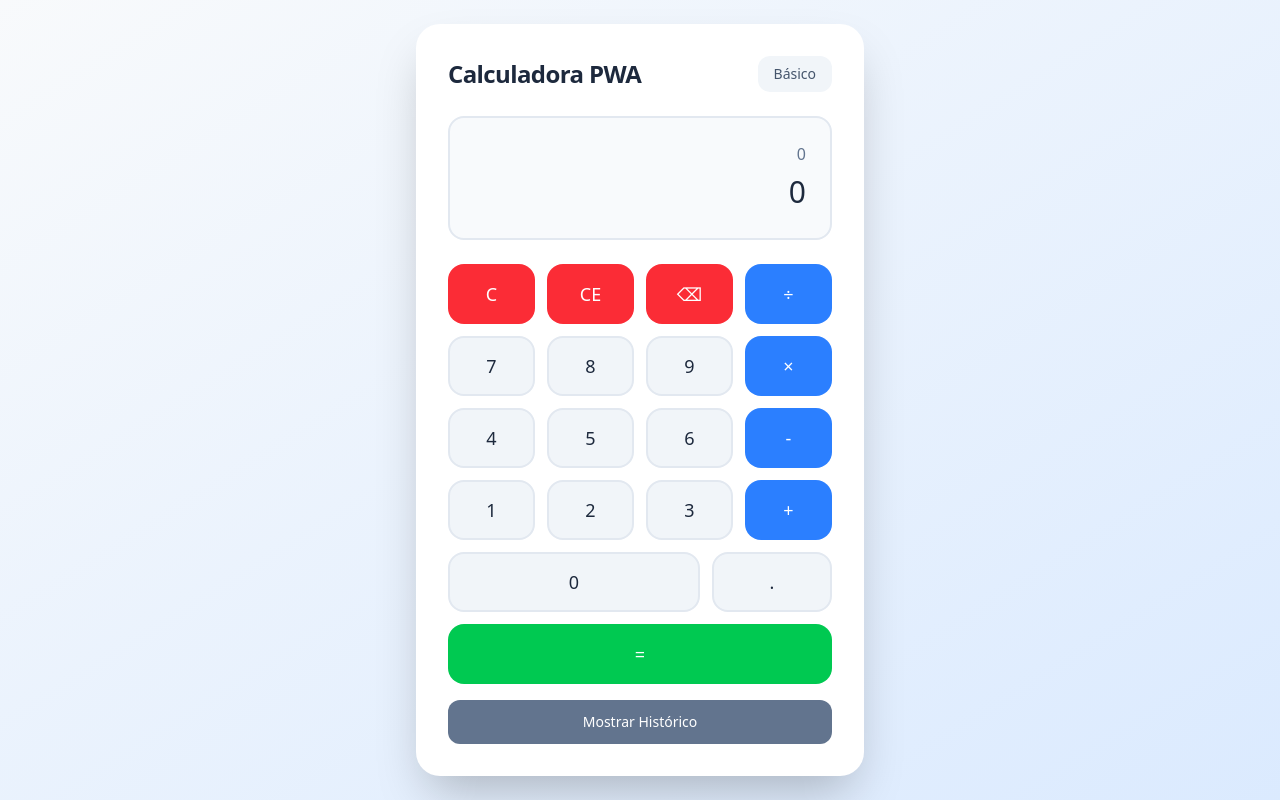
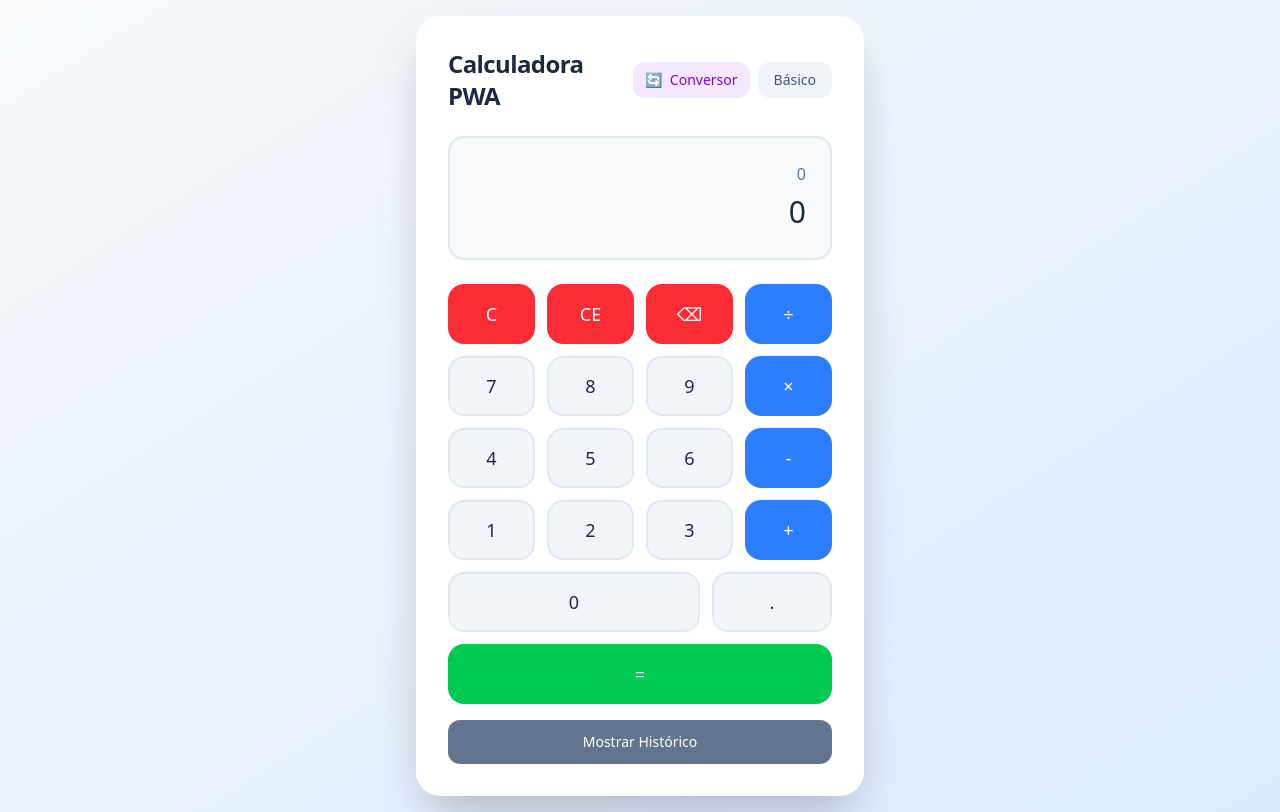
Before and after one commit to Pedr0Castel0/calculadora-nuxt, a Nuxt app: page / in a window 1280 px wide. Built offline with nearby package versions, Linux system fonts and the light colour scheme.

Commit message:
Atualiza a página index.vue para incluir um link para o conversor de unidades e reorganiza o botão de alternância de modo em um layout flexível, melhorando a usabilidade e a navegação.

```diff
--- a/pages/index.vue
+++ b/pages/index.vue
@@ -7,6 +7,15 @@
         <h1 class="text-2xl font-semibold text-slate-800 tracking-tight">
           Calculadora PWA
         </h1>
+        <div class="flex items-center gap-2">
+          <NuxtLink
+            to="/converter"
+            class="flex items-center gap-2 px-3 py-2 bg-purple-100 hover:bg-purple-200 text-purple-700 rounded-xl transition-colors text-sm font-medium"
+            title="Conversor de Unidades"
+          >
+            <span>🔄</span>
+            <span class="hidden sm:inline">Conversor</span>
+          </NuxtLink>
           <button
             class="hover:bg-blue-500 hover:text-white px-4 py-2 rounded-xl text-sm font-medium text-slate-600 transition-all duration-200"
             :class="{
@@ -18,6 +27,7 @@
             <span v-if="isScientificMode">Científico</span>
             <span v-else>Básico</span>
           </button>
+        </div>
       </div>
 
       <div
```
Lines whose indentation alone changed are shown as unchanged.
